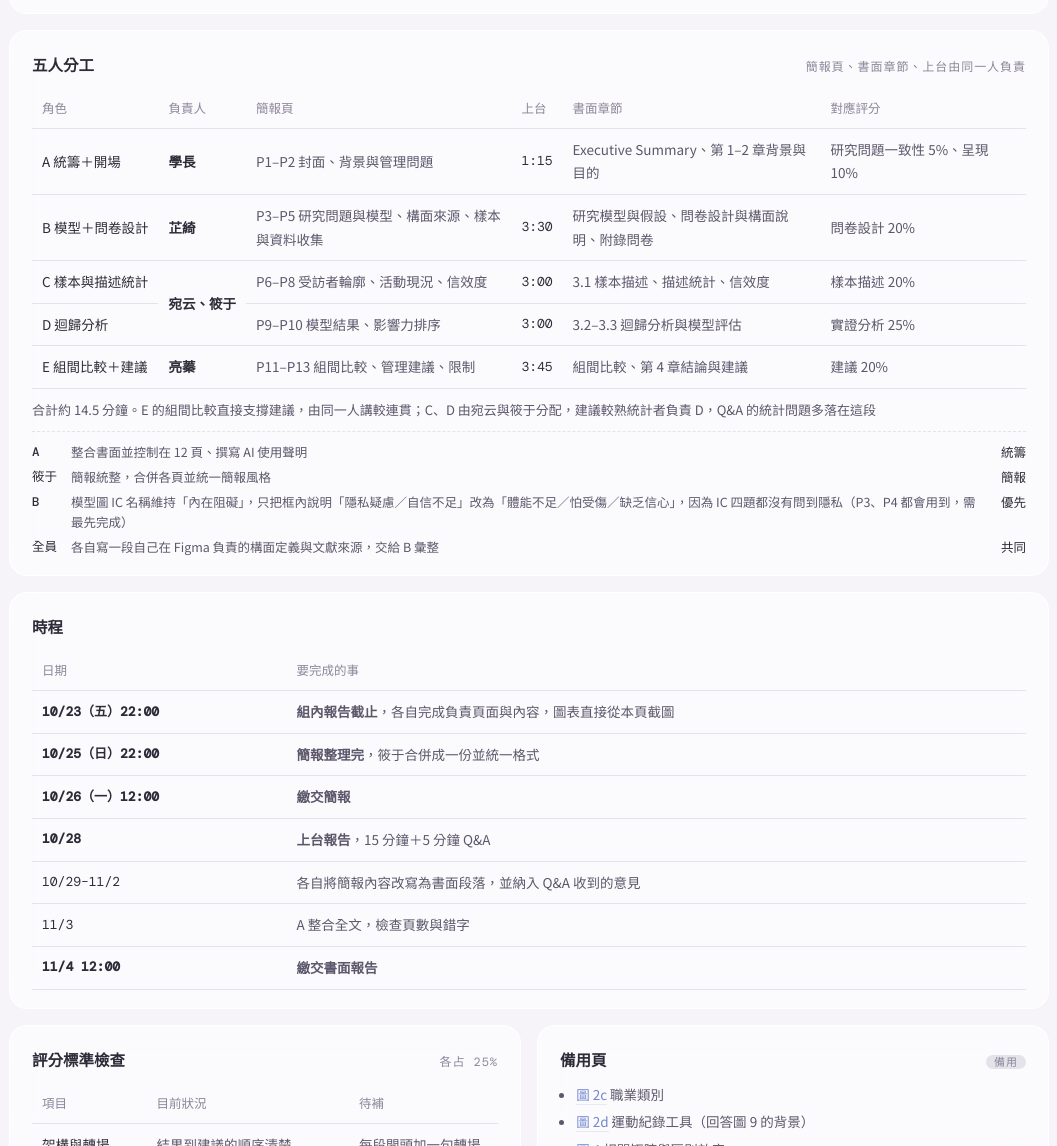
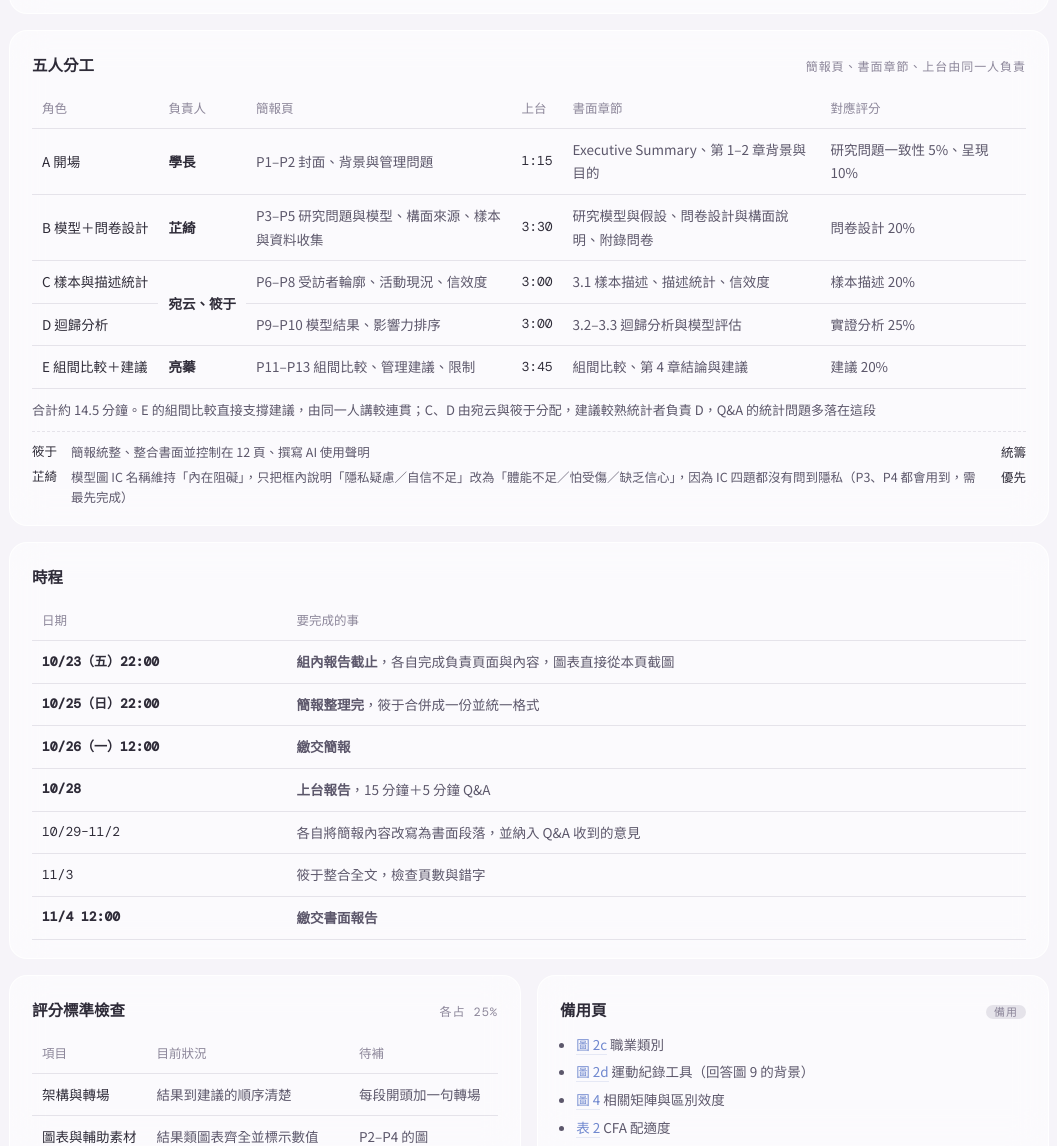
Before and after one commit to angieburningcoder/RM-Data-Analysis, a plain HTML site: page index.html in a window 1280 px wide. Shown: the part 1120-2266 px from the top of the page, without its empty margins (111-1168 px from the left). Drawn offline with nearby package versions, Linux system fonts and the light colour scheme; a web font is replaced by a local one.

Commit message:
Assign coordination to 筱于; relabel B as 芷綺
Co-Authored-By: Claude Opus 5.5 <noreply@anthropic.com>

```diff
--- a/index.html
+++ b/index.html
@@ -230,7 +230,7 @@ ul.lim { margin: 0; padding-left: 1.2em; color: var(--ink-2); font-size: 14px; d
         <table>
           <thead><tr><th>角色</th><th>負責人</th><th>簡報頁</th><th>上台</th><th>書面章節</th><th>對應評分</th></tr></thead>
           <tbody>
-            <tr><td>A 統籌＋開場</td><td><b>學長</b></td><td class="wrap">P1–P2 封面、背景與管理問題</td><td class="n">1:15</td><td class="wrap">Executive Summary、第 1–2 章背景與目的</td><td class="wrap">研究問題一致性 5%、呈現 10%</td></tr>
+            <tr><td>A 開場</td><td><b>學長</b></td><td class="wrap">P1–P2 封面、背景與管理問題</td><td class="n">1:15</td><td class="wrap">Executive Summary、第 1–2 章背景與目的</td><td class="wrap">研究問題一致性 5%、呈現 10%</td></tr>
             <tr><td>B 模型＋問卷設計</td><td><b>芷綺</b></td><td class="wrap">P3–P5 研究問題與模型、構面來源、樣本與資料收集</td><td class="n">3:30</td><td class="wrap">研究模型與假設、問卷設計與構面說明、附錄問卷</td><td class="wrap">問卷設計 20%</td></tr>
             <tr><td>C 樣本與描述統計</td><td rowspan="2"><b>宛云、筱于</b></td><td class="wrap">P6–P8 受訪者輪廓、活動現況、信效度</td><td class="n">3:00</td><td class="wrap">3.1 樣本描述、描述統計、信效度</td><td class="wrap">樣本描述 20%</td></tr>
             <tr><td>D 迴歸分析</td><td class="wrap">P9–P10 模型結果、影響力排序</td><td class="n">3:00</td><td class="wrap">3.2–3.3 迴歸分析與模型評估</td><td class="wrap">實證分析 25%</td></tr>
@@ -240,10 +240,8 @@ ul.lim { margin: 0; padding-left: 1.2em; color: var(--ink-2); font-size: 14px; d
       </div>
       <figcaption>合計約 14.5 分鐘。E 的組間比較直接支撐建議，由同一人講較連貫；C、D 由宛云與筱于分配，建議較熟統計者負責 D，Q&amp;A 的統計問題多落在這段</figcaption>
       <dl class="crit">
-        <dt>A</dt><dd>整合書面並控制在 12 頁、撰寫 AI 使用聲明</dd><dd class="std">統籌</dd>
-        <dt>筱于</dt><dd>簡報統整，合併各頁並統一簡報風格</dd><dd class="std">簡報</dd>
-        <dt>B</dt><dd>模型圖 IC 名稱維持「內在阻礙」，只把框內說明「隱私疑慮／自信不足」改為「體能不足／怕受傷／缺乏信心」，因為 IC 四題都沒有問到隱私（P3、P4 都會用到，需最先完成）</dd><dd class="std">優先</dd>
-        <dt>全員</dt><dd>各自寫一段自己在 Figma 負責的構面定義與文獻來源，交給 B 彙整</dd><dd class="std">共同</dd>
+        <dt>筱于</dt><dd>簡報統整、整合書面並控制在 12 頁、撰寫 AI 使用聲明</dd><dd class="std">統籌</dd>
+        <dt>芷綺</dt><dd>模型圖 IC 名稱維持「內在阻礙」，只把框內說明「隱私疑慮／自信不足」改為「體能不足／怕受傷／缺乏信心」，因為 IC 四題都沒有問到隱私（P3、P4 都會用到，需最先完成）</dd><dd class="std">優先</dd>
       </dl>
     </figure>
     <figure class="card" id="timeline">
@@ -256,7 +254,7 @@ ul.lim { margin: 0; padding-left: 1.2em; color: var(--ink-2); font-size: 14px; d
             <tr><td class="n"><b>10/25（日）22:00</b></td><td class="wrap"><b>簡報整理完</b>，筱于合併成一份並統一格式</td></tr>
             <tr><td class="n"><b>10/26（一）12:00</b></td><td class="wrap"><b>繳交簡報</b></td></tr>            <tr><td class="n"><b>10/28</b></td><td class="wrap"><b>上台報告</b>，15 分鐘＋5 分鐘 Q&amp;A</td></tr>
             <tr><td class="n">10/29–11/2</td><td class="wrap">各自將簡報內容改寫為書面段落，並納入 Q&amp;A 收到的意見</td></tr>
-            <tr><td class="n">11/3</td><td class="wrap">A 整合全文，檢查頁數與錯字</td></tr>
+            <tr><td class="n">11/3</td><td class="wrap">筱于整合全文，檢查頁數與錯字</td></tr>
             <tr><td class="n"><b>11/4 12:00</b></td><td class="wrap"><b>繳交書面報告</b></td></tr>
           </tbody>
         </table>
```
